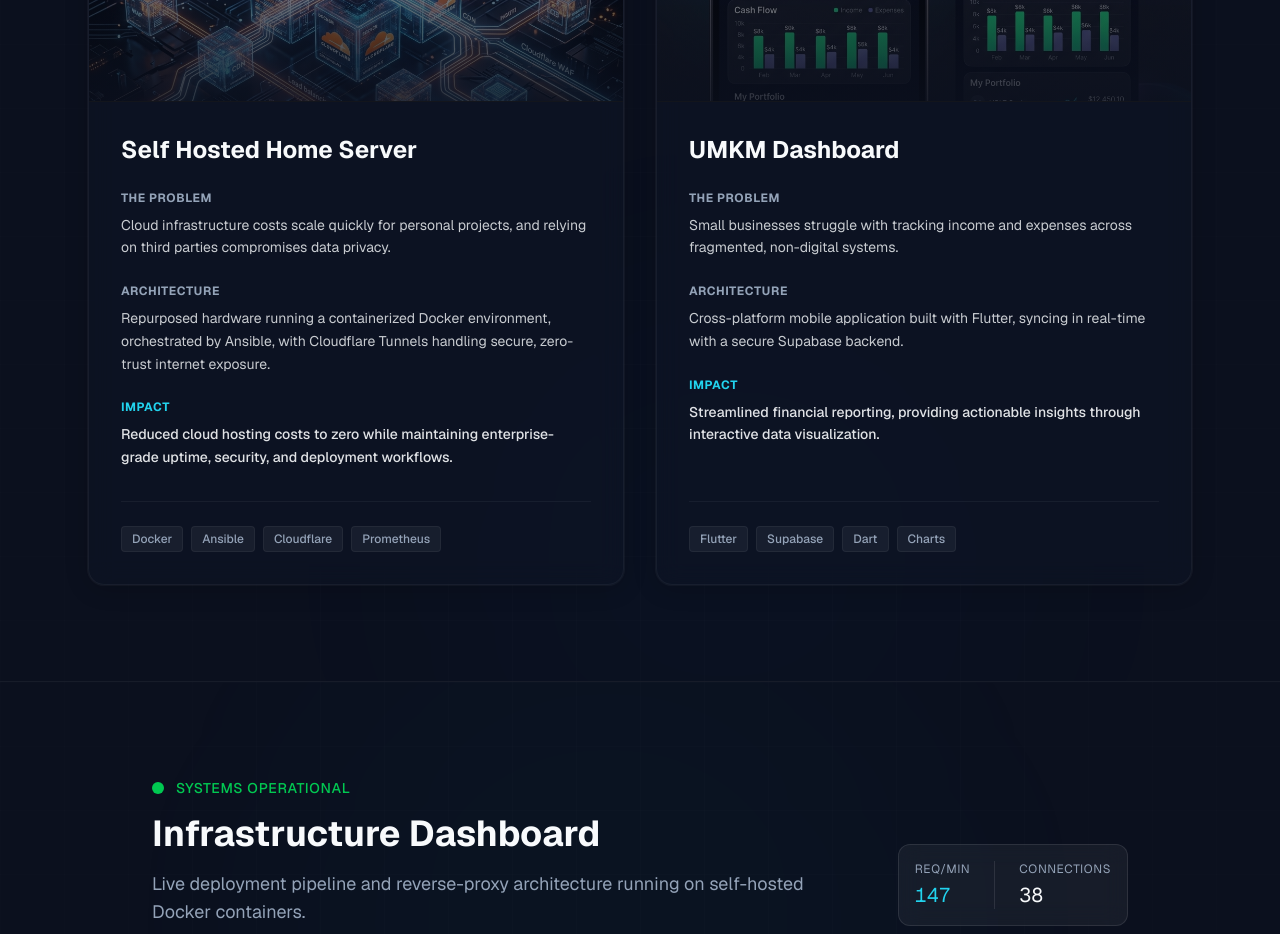
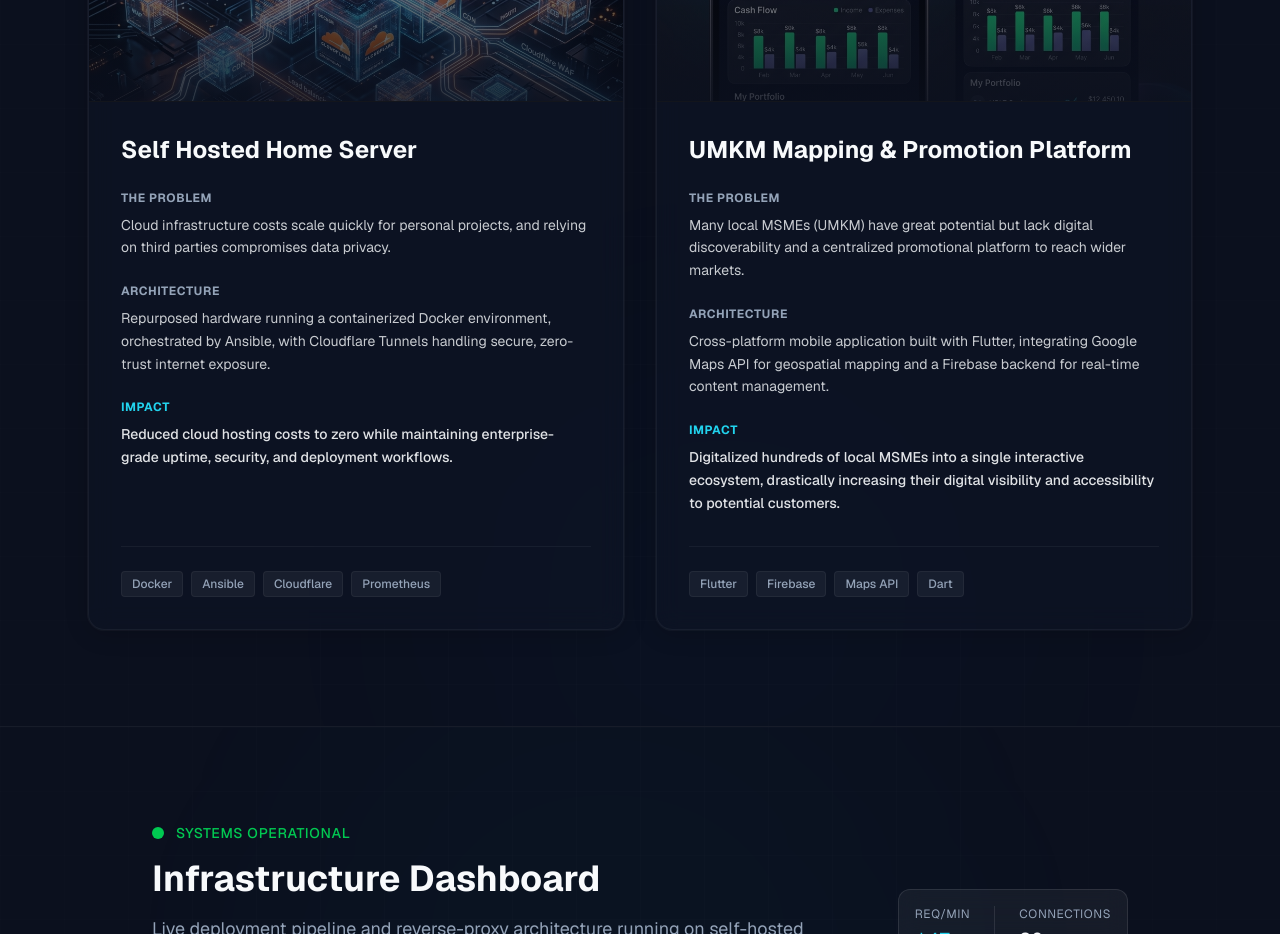
Before and after one commit to FendiAndryto/portofolio, a Next.js app: page / in a window 1280 px wide. Shown: the part 4080-5014 px from the top of the page. Built offline with nearby package versions, Linux system fonts and the light colour scheme.

Commit message:
feat: add Projects section component with case study details and architecture overviews

```diff
--- a/src/components/sections/Projects.tsx
+++ b/src/components/sections/Projects.tsx
@@ -31,11 +31,11 @@ export function Projects() {
       image: "/projects/server_infrastructure.png"
     },
     {
-      title: "UMKM Dashboard",
-      problem: "Small businesses struggle with tracking income and expenses across fragmented, non-digital systems.",
-      architecture: "Cross-platform mobile application built with Flutter, syncing in real-time with a secure Supabase backend.",
-      impact: "Streamlined financial reporting, providing actionable insights through interactive data visualization.",
-      tech: ["Flutter", "Supabase", "Dart", "Charts"],
+      title: "UMKM Mapping & Promotion Platform",
+      problem: "Many local MSMEs (UMKM) have great potential but lack digital discoverability and a centralized promotional platform to reach wider markets.",
+      architecture: "Cross-platform mobile application built with Flutter, integrating Google Maps API for geospatial mapping and a Firebase backend for real-time content management.",
+      impact: "Digitalized hundreds of local MSMEs into a single interactive ecosystem, drastically increasing their digital visibility and accessibility to potential customers.",
+      tech: ["Flutter", "Firebase", "Maps API", "Dart"],
       image: "/projects/umkm_dashboard.png"
     },
   ];
```
